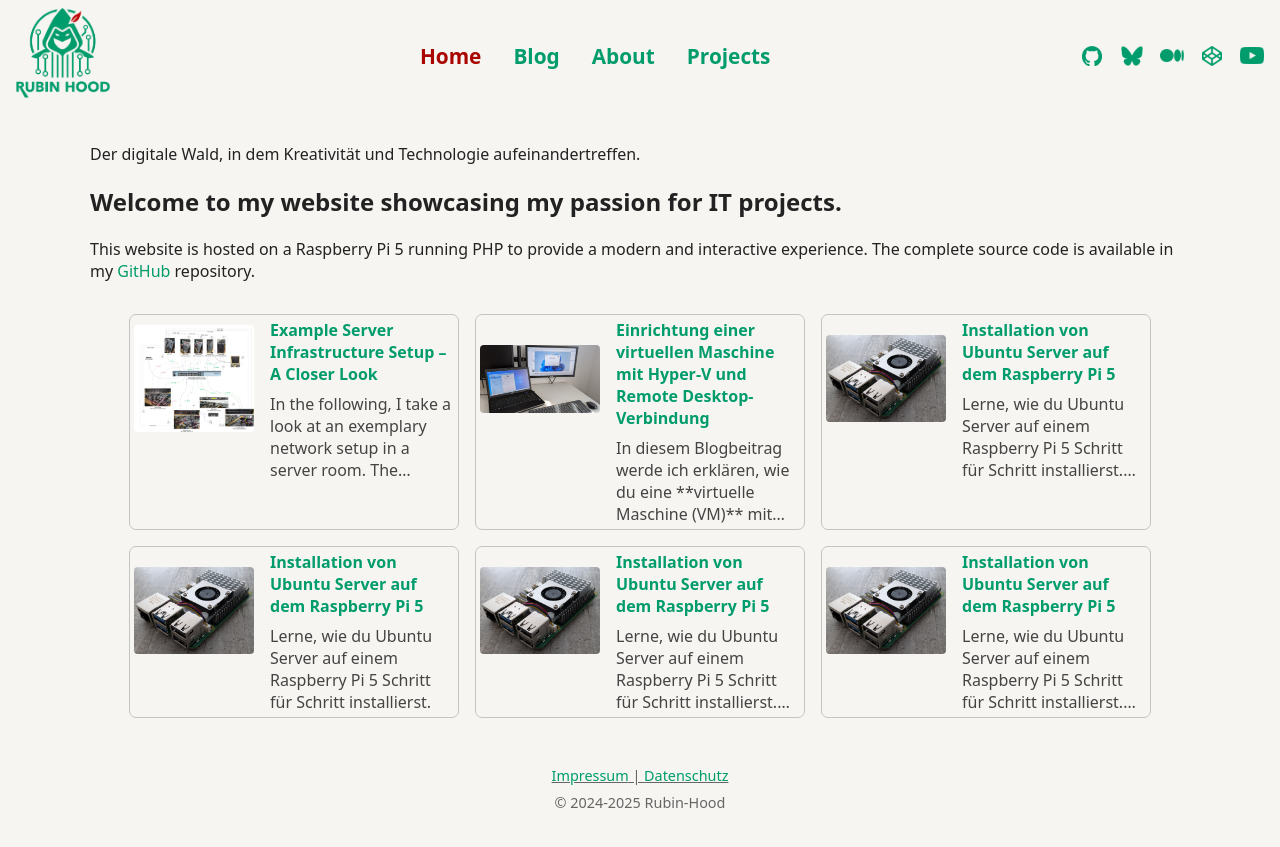
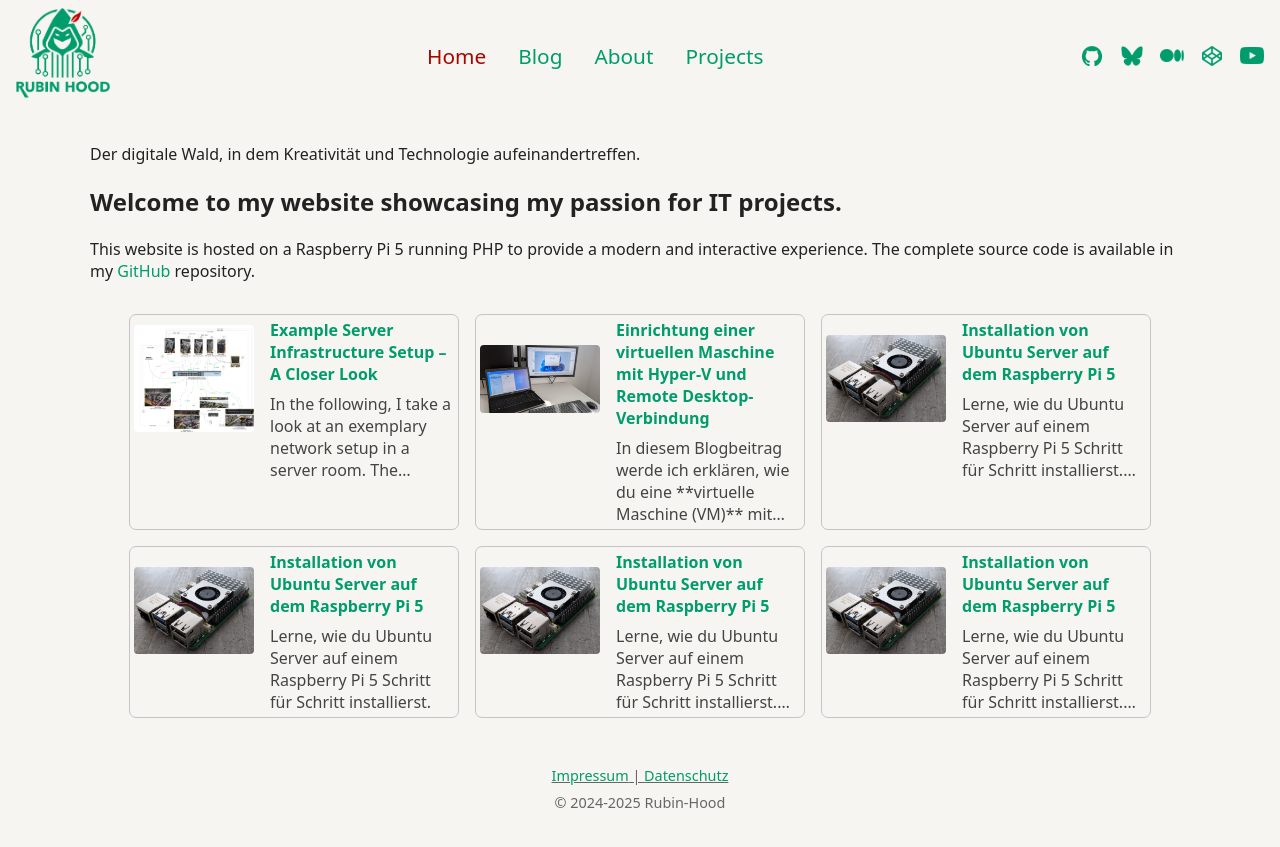
Before and after one commit to rubin-hood/rubinhood-blog, a Jekyll site: the page built from index.md, in a window 1280 px wide. Shown: the top 847 px of the page. Built offline with Jekyll 4.4.1, drawn with Linux system fonts in a browser that asks for light colours.

Commit message:
Update style.css

```diff
--- a/assets/css/style.css
+++ b/assets/css/style.css
@@ -66,7 +66,7 @@ a:active {
 .site-nav a {
   text-decoration: none;             /* Unterstreicht die Links NICHT */
   color: #009C6C;                       /* Dunkelgraue Schrift für die Navigation */
-  font-weight: bold;                 /* Links fett anzeigen */
+  /*font-weight: bold;                 /* Links fett anzeigen */
   font-size: 1.3rem;                 /* Schrift der Navigation größer */
 }
 
```
